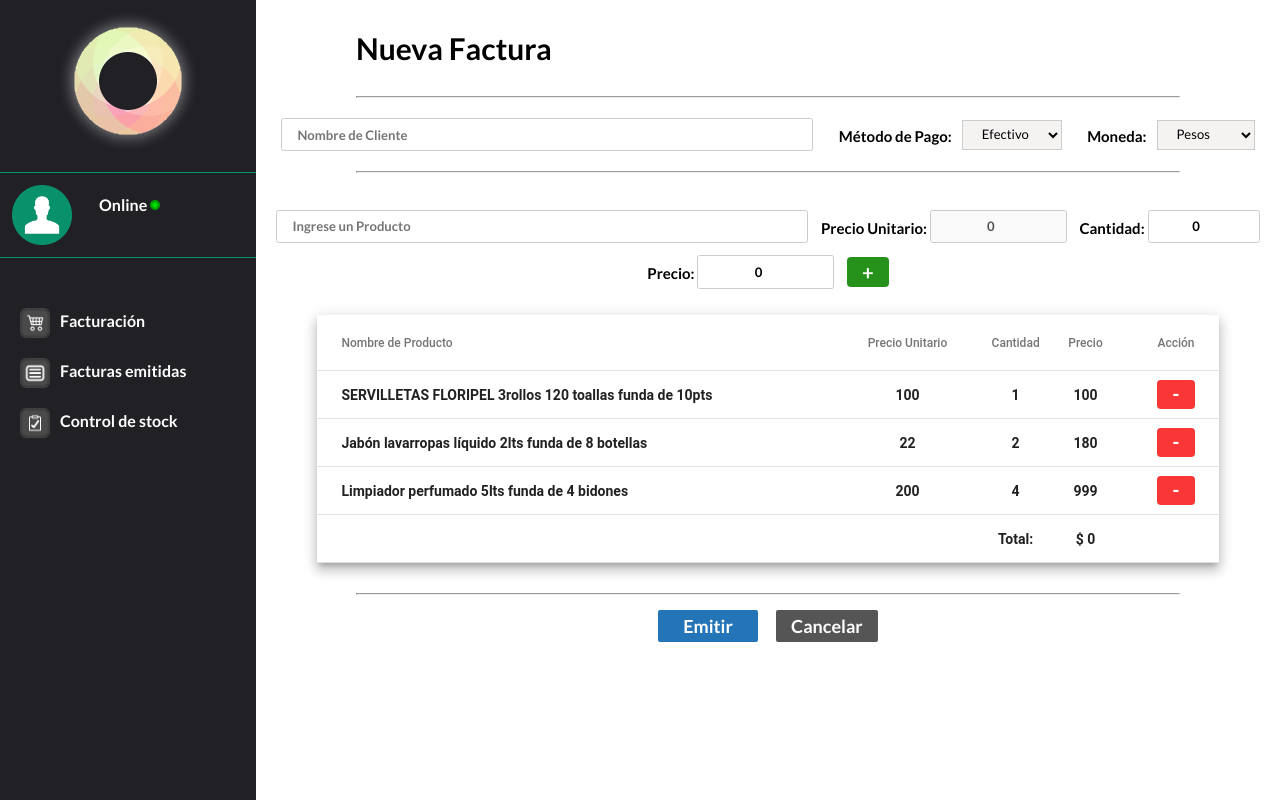
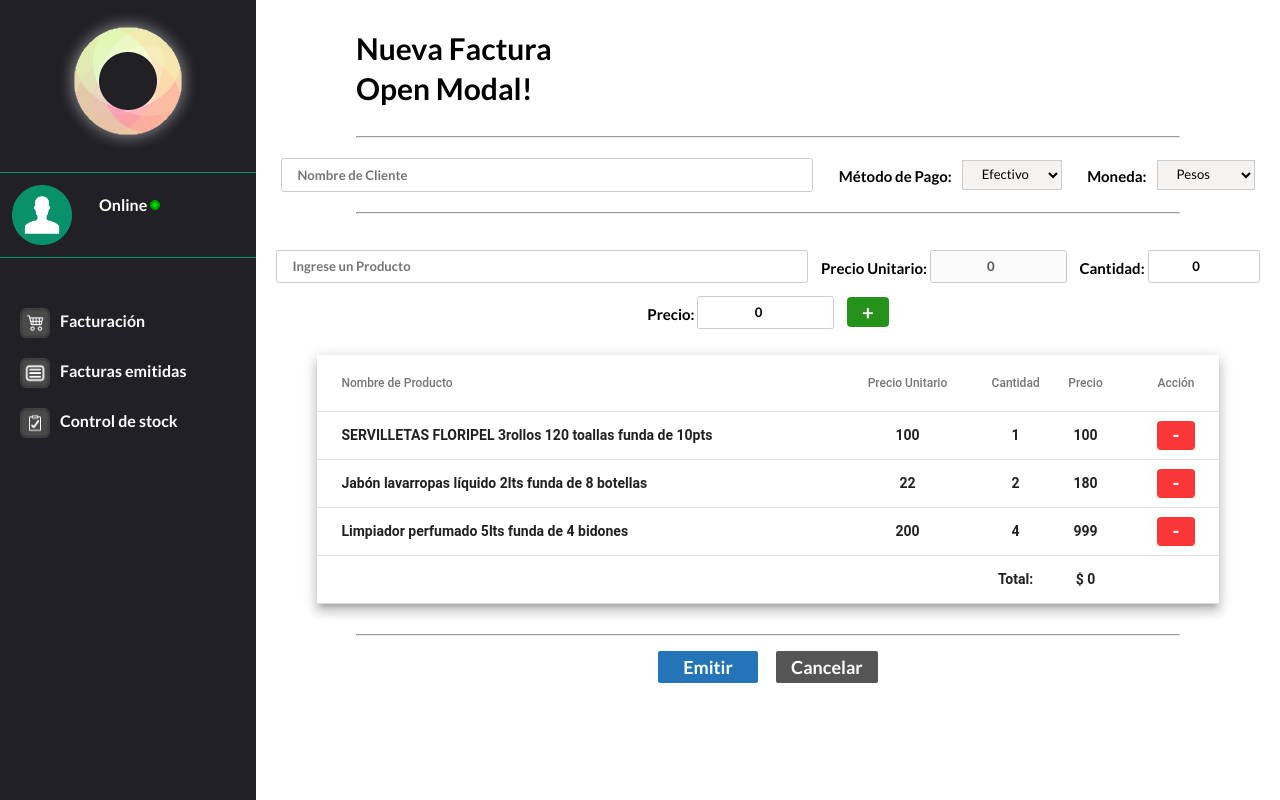
Before and after one commit to GonzaloMCG/ProyectoEmpresas, an Angular app in the folder facturacion-web/: page /landing/home-page in a window 1280 px wide. Shown: the top 800 px of the page. Built offline with nearby package versions, Linux system fonts and the light colour scheme.

Commit message:
implementation

```diff
--- a/facturacion-web/src/app/landing/invoicing-page/example-modal/example-modal.component.html
+++ b/facturacion-web/src/app/landing/invoicing-page/example-modal/example-modal.component.html
@@ -1,4 +1,4 @@
-<!-- <div>
+<div>
   <button mat-dialog-close>&times;</button>
 </div>
 <div mat-dialog-content class="body">
@@ -6,4 +6,4 @@
 </div>
 <div mat-dialog-actions>
   <p>las acciones, aceptar, cancelar</p>
-</div> -->
+</div>
--- a/facturacion-web/src/app/landing/invoicing-page/example-modal/example-modal.component.ts
+++ b/facturacion-web/src/app/landing/invoicing-page/example-modal/example-modal.component.ts
@@ -1,22 +1,22 @@
-// import { Component, Inject } from '@angular/core';
-// import { MatDialogRef, MAT_DIALOG_DATA } from '@angular/material/dialog';
+import { Component, Inject } from '@angular/core';
+import { MatDialogRef, MAT_DIALOG_DATA } from '@angular/material/dialog';
 
 
-// @Component({
-//   selector: 'app-example-modal',
-//   templateUrl: 'example-modal.component.html',
-//   styleUrls: ['./example-modal.component.scss']
-// })
+@Component({
+  selector: 'app-example-modal',
+  templateUrl: 'example-modal.component.html',
+  styleUrls: ['./example-modal.component.scss']
+})
 
-// export class ExampleModalComponent {
-//   constructor(public dialogRef: MatDialogRef<ExampleModalComponent>,
-//     @Inject(MAT_DIALOG_DATA) public data: any) { }
+export class ExampleModalComponent {
+  constructor(public dialogRef: MatDialogRef<ExampleModalComponent>,
+    @Inject(MAT_DIALOG_DATA) public data: any) { }
 
-//   close() {
-//     this.dialogRef.close();
-//   }
+  close() {
+    this.dialogRef.close();
+  }
 
-//   submit() {
-//     this.dialogRef.close(true);
-//   }
-// }
+  submit() {
+    this.dialogRef.close(true);
+  }
+}
--- a/facturacion-web/src/app/landing/invoicing-page/invoicing-page.component.html
+++ b/facturacion-web/src/app/landing/invoicing-page/invoicing-page.component.html
@@ -1,5 +1,6 @@
 <div class="form-row">
   <h1>Nueva Factura</h1>
+  <a (click)="openModal()">Open Modal!</a>
 </div>
 <hr class="line">
 
--- a/facturacion-web/src/app/landing/invoicing-page/invoicing-page.component.ts
+++ b/facturacion-web/src/app/landing/invoicing-page/invoicing-page.component.ts
@@ -7,6 +7,8 @@ import { FormsModule } from '@angular/forms';
 import { MatInputModule } from '@angular/material/input';
 import { MatButtonModule } from '@angular/material/button';
 import { DataSource } from '@angular/cdk/collections';
+import { MatDialog } from '@angular/material/dialog';
+import { ExampleModalComponent } from './example-modal/example-modal.component';
 
 @Component({
   selector: 'app-invoicing-page',
@@ -28,8 +30,21 @@ export class InvoicingPageComponent {
 
   articuloselect: Articulo = new Articulo("", 0, 0, 0);
 
-  constructor() {
+  constructor(public dialog: MatDialog) {
     this.sourceData.data = this.falsedatos;
+  }
+
+  openModal() {
+    const dialogRef = this.dialog.open(ExampleModalComponent, {
+      autoFocus: false,
+    });
+
+    dialogRef.afterClosed().subscribe((res) => {
+      if (res) {
+        console.log('aceptar');
+        //si le diste cerrar con el aceptar, hacemos algo
+      }
+    });
   }
 
   borrarFila(cod: number) {
--- a/facturacion-web/src/app/landing/landing.module.ts
+++ b/facturacion-web/src/app/landing/landing.module.ts
@@ -5,12 +5,15 @@ import { LandingComponent } from './landing.component';
 import { MenuPanelComponent } from './menu-panel/menu-panel.component';
 import { MatTableModule } from '@angular/material/table';
 import { FormsModule } from '@angular/forms';
+import { ExampleModalComponent } from './invoicing-page/example-modal/example-modal.component';
+import { MatDialogModule } from '@angular/material/dialog';
 
 @NgModule({
   declarations: [
     LandingComponent,
     MenuPanelComponent,
     InvoicingPageComponent,
+    ExampleModalComponent
   ],
   exports: [
     LandingComponent,
@@ -19,6 +22,10 @@ import { FormsModule } from '@angular/forms';
     RouterModule,
     MatTableModule,
     FormsModule,
+    MatDialogModule
+  ],
+  entryComponents: [
+    ExampleModalComponent
   ],
   providers: []
 })
```
Also changed, not shown: 1 other file (tests, documents, lock files or other folders).
